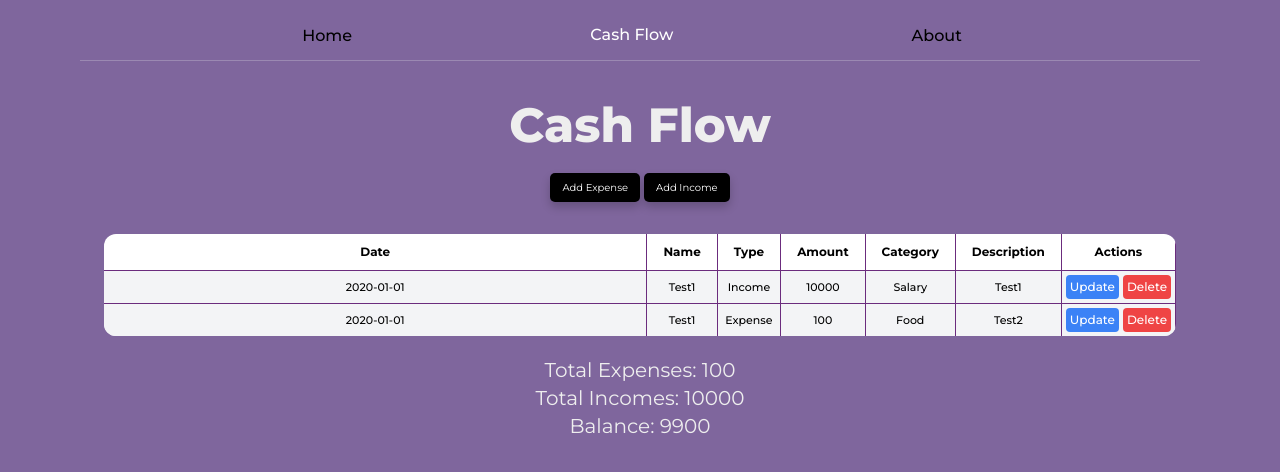
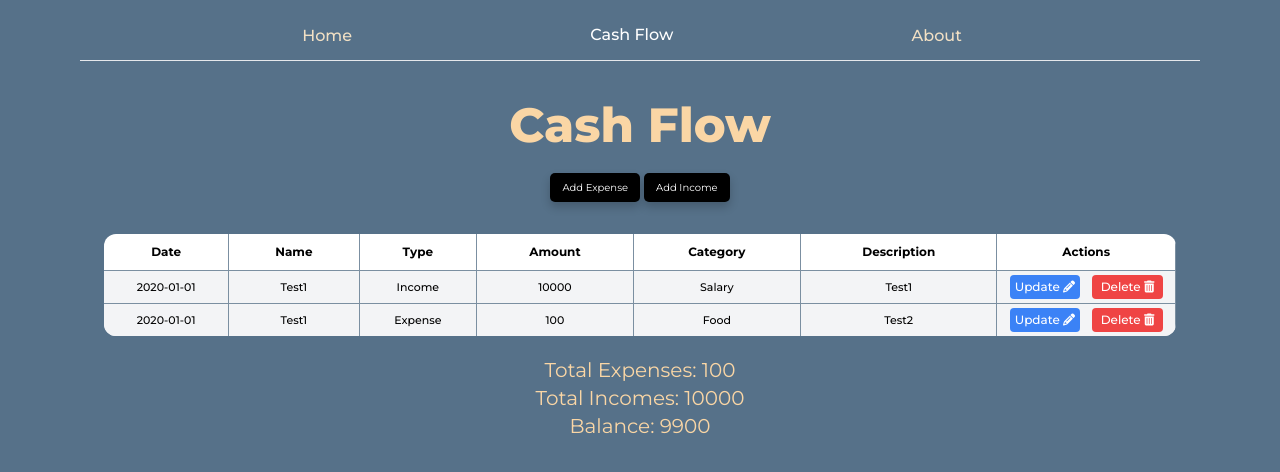
Before and after one commit to shanipenkar/cash-control, a React (Create React App) app: page /cashflow in a window 1280 px wide. Shown: the top 472 px of the page. Built offline with nearby package versions, Linux system fonts and the light colour scheme.

Commit message:
template colors changes and table fixes

```diff
--- a/public/index.html
+++ b/public/index.html
@@ -13,10 +13,14 @@
       theme: {
         extend: {
           colors: {
-            dark: '#7F669D',
-            primary: '#a599a8',
-            secondary: '#6b2c7d',
-            light: '#EEEEEE',
+            back: '#567189',
+            primary: '#CFB997',
+            secondary: '#7B8FA1',
+            textColor: '#FAD6A5',
+            textColor2: '#f2e0c4',
+            black: '#000000',
+            white: '#FFFFFF',
+
           },
           fontFamily: {
             montserrat: ['Montserrat', 'sans-serif'],
@@ -38,7 +42,7 @@
   <title>Cash Control</title>
 </head>
 
-<body class="bg-dark">
+<body class="bg-back">
   <noscript>You need to enable JavaScript to run this app.</noscript>
   <div id="root"></div>
 </body>
--- a/src/components/AddTransactionForm.jsx
+++ b/src/components/AddTransactionForm.jsx
@@ -119,14 +119,14 @@ const AddTransactionForm = ({ type }) => {
         />
         <div className="flex justify-around">
           <button
-            className="btn capitalize w-2/5"
+            className="btn capitalize w-2/5  bg-black text-white hover:bg-textColor hover:text-black"
             onClick={() => {
               history.push("/cashflow");
             }}
           >
             Back
           </button>
-          <button className="btn capitalize w-2/5" type="submit">
+          <button className="btn capitalize w-2/5 bg-black text-white hover:bg-textColor hover:text-black" type="submit">
             Add {type}
           </button>
         </div>
--- a/src/components/Header.jsx
+++ b/src/components/Header.jsx
@@ -4,11 +4,11 @@ import "../shared/styles.css";
 
 const Header = () => {
   return (
-    <div className="border-b border-sm border-light border-opacity-25">
+    <div className="border-b border-sm border-text border-opacity-25">
     <nav className="py-3 flex items-center justify-evenly">
-        <NavLink to="/" exact className="nav-link" activeClassName="active-link">Home</NavLink>
-        <NavLink to="/cashflow" className="nav-link" activeClassName="active-link">Cash Flow</NavLink>
-        <NavLink to="/about" className="nav-link" activeClassName="active-link">About</NavLink>
+        <NavLink to="/" exact className="nav-link text-textColor2" activeClassName="active-link text-white">Home</NavLink>
+        <NavLink to="/cashflow" className="nav-link text-textColor2" activeClassName="active-link text-white">Cash Flow</NavLink>
+        <NavLink to="/about" className="nav-link text-textColor2" activeClassName="active-link text-white">About</NavLink>
     </nav>
     </div>
   );
--- a/src/components/Title.jsx
+++ b/src/components/Title.jsx
@@ -5,12 +5,12 @@ const Title = () => {
     const History = useHistory();
   return (
     <div className="text-center pt-10">
-        <h1 className="font-extrabold text-5xl text-light w-full">Cash Control</h1>
-        <h2 className="font-light text-white py-2 pb-5">
+        <h1 className="font-extrabold text-5xl text-textColor w-full">Cash Control</h1>
+        <h2 className="font-textColor text-white py-2 pb-5">
           Manage Your Cash Flow Easily In One Click!
         </h2>
         <button
-          className="btn hover:bg-primary"
+          className="btn bg-black text-white hover:bg-textColor2 hover:text-black"
           onClick={() => {
             History.push("/cashflow");
           }}
--- a/src/pages/AddTransaction.jsx
+++ b/src/pages/AddTransaction.jsx
@@ -8,7 +8,7 @@ const AddTransaction = () => {
 
   return (
     <div className='px-6 py-10'>
-    <h1 className="capitalize flex justify-center font-extrabold text-5xl pb-2 text-[#EEEEEE]">Add {type}</h1>
+    <h1 className="capitalize flex justify-center font-extrabold text-5xl pb-2 text-textColor">Add {type}</h1>
     <AddTransactionForm type={type}/>
     </div>
   )
--- a/src/pages/Cashflow.jsx
+++ b/src/pages/Cashflow.jsx
@@ -92,21 +92,21 @@ const Cashflow = () => {
 
   return (
     <div className="px-6 py-10">
-      <h1 className="flex justify-center font-extrabold text-5xl pb-2 text-light">
+      <h1 className="flex justify-center font-extrabold text-5xl pb-2 text-textColor">
         Cash Flow
       </h1>
       <div className="pt-3 flex justify-center">
-        <button className="btn hover:bg-primary" onClick={onAddExpensePress}>
+        <button className="btn bg-black text-white hover:bg-textColor2 hover:text-black" onClick={onAddExpensePress}>
           Add Expense
         </button>
-        <button className="btn hover:bg-primary" onClick={onAddIncomePress}>
+        <button className="btn  bg-black text-white hover:bg-textColor2 hover:text-black" onClick={onAddIncomePress}>
           Add Income
         </button>
       </div>
 
       <div className="pt-7">
         {state.transactions.length === 0 ? (
-          <p className="text-center text-3xl text-light">No transactions yet</p>
+          <p className="text-center text-3xl text-textColor">No transactions yet</p>
         ) : (
           <div className="rounded-xl bg-white overflow-auto">
             <table className="justify-center border-secondary table-auto w-full text-center">
@@ -266,36 +266,36 @@ const Cashflow = () => {
                       )}
                     </td>
                     {/* actions */}
-                    <td className="border-secondary">
+                    <td className="border-secondary w-1/6">
                       {mode === "update" &&
                       selectedTransaction.id === transaction.id ? (
-                        <div className="flex">
+                        <div className="flex justify-center">
                           <button
-                            className="text-xs font-medium text-white bg-blue-500 rounded p-1 mr-1"
+                            className="text-xs font-medium text-white bg-blue-500 rounded p-1 mr-3 w-5/12"
                             onClick={handleSave}
                           >
-                            Save
+                            Save <i class="fa-solid fa-check"></i>
                           </button>
                           <button
-                            className="text-xs font-medium text-white bg-red-500 rounded p-1"
+                            className="text-xs font-medium text-white bg-red-500 rounded p-1 w-5/12"
                             onClick={() => setMode("default")}
                           >
-                            Cancel
+                            Cancel <i class="fa-solid fa-xmark"></i>
                           </button>
                         </div>
                       ) : (
-                        <div className="flex">
+                        <div className="flex justify-center">
                           <button
-                            className="text-xs font-medium text-white bg-blue-500 rounded p-1 mr-1"
+                            className="text-xs font-medium text-white bg-blue-500 rounded p-1 mr-3 w-5/12"
                             onClick={() => handleUpdate(transaction)}
                           >
-                            Update
+                              Update <i class="fa fa-pencil" aria-hidden="true"></i>
                           </button>
                           <button
-                            className="text-xs font-medium text-white bg-red-500 rounded p-1"
+                            className="text-xs font-medium text-white bg-red-500 rounded p-1 w-5/12"
                             onClick={() => handleDelete(transaction.id)}
                           >
-                            Delete
+                            Delete <i class="fa fa-trash" aria-hidden="true"></i>
                           </button>
                         </div>
                       )}
@@ -306,7 +306,7 @@ const Cashflow = () => {
             </table>
           </div>
         )}
-        <div className=" pt-5 text-center text-xl text-light">
+        <div className=" pt-5 text-center text-xl text-textColor">
           <p>Total Expenses: {TotalExpenses}</p>
           <p>Total Incomes: {TotalIncomes}</p>
           <p>Balance: {TotalIncomes - TotalExpenses}</p>
--- a/src/shared/styles.css
+++ b/src/shared/styles.css
@@ -6,9 +6,7 @@ body::-webkit-scrollbar-thumb {
   background-color: #000000;
 }
 .btn {
-  background-color: black;
   border: none;
-  color: white;
   padding: 7px 12px;
   text-align: center;
   text-decoration: none;
@@ -28,7 +26,6 @@ body::-webkit-scrollbar-thumb {
 
 .nav-link {
   margin-right: 1rem;
-  color: black;
   font-weight: 500;
 }
 
@@ -39,7 +36,6 @@ body::-webkit-scrollbar-thumb {
 }
 
 .active-link {
-  color: white;
   transform: translateY(-1.5px);
 }
 
@@ -83,7 +79,6 @@ tr th {
 tr td {
   font-size: 11px;
   padding: 0.25rem;
-  width: 100%;
   border-right-width: 1px;
   border-top-width: 1px;
   border-bottom-width: 0;
```
